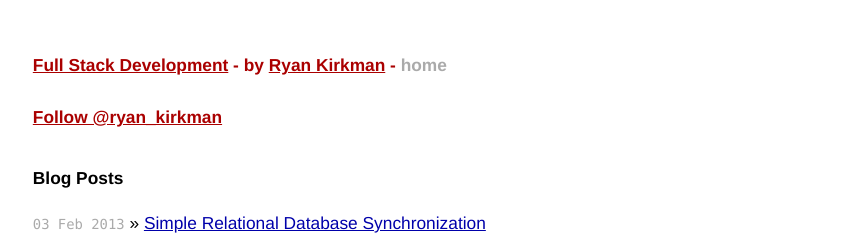
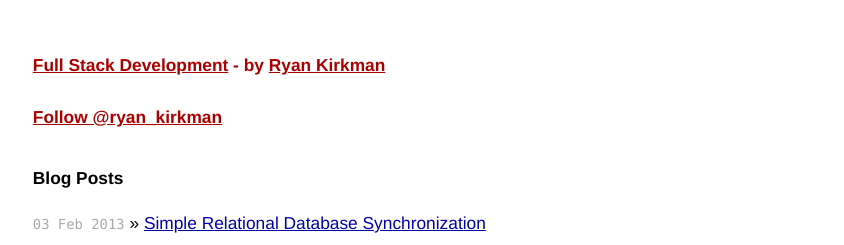
Before and after one commit to ryankirkman/ryankirkman.github.com, a Jekyll site: the page built from index.html, in a window 1280 px wide. Shown: the top 245 px of the page, without its empty margins (217-1061 px from the left). Built offline with Jekyll 4.4.1, drawn with Linux system fonts in a browser that asks for light colours; Markdown is read by kramdown in place of the engine named in the settings; comment, search, counter and statistics services are not loaded.

Commit message:
Removed home link

```diff
--- a/_layouts/default.html
+++ b/_layouts/default.html
@@ -27,7 +27,7 @@ var WRInitTime=(new Date()).getTime();
 
 <div class="site">
   <div class="title">
-    <a href="/">Full Stack Development</a> - by <a href="https://github.com/ryankirkman">Ryan Kirkman</a> - <a class="extra" href="/">home</a>
+    <a href="/">Full Stack Development</a> - by <a href="https://github.com/ryankirkman">Ryan Kirkman</a>
     <br /><br />
     <a href="http://twitter.com/ryan_kirkman" class="twitter-follow-button">Follow @ryan_kirkman</a>
   </div>
```
